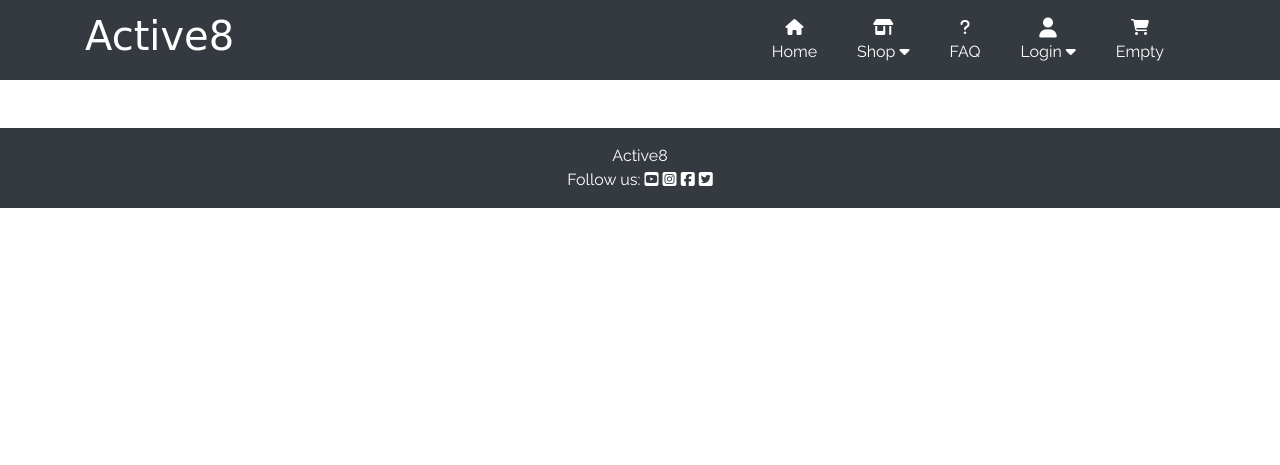
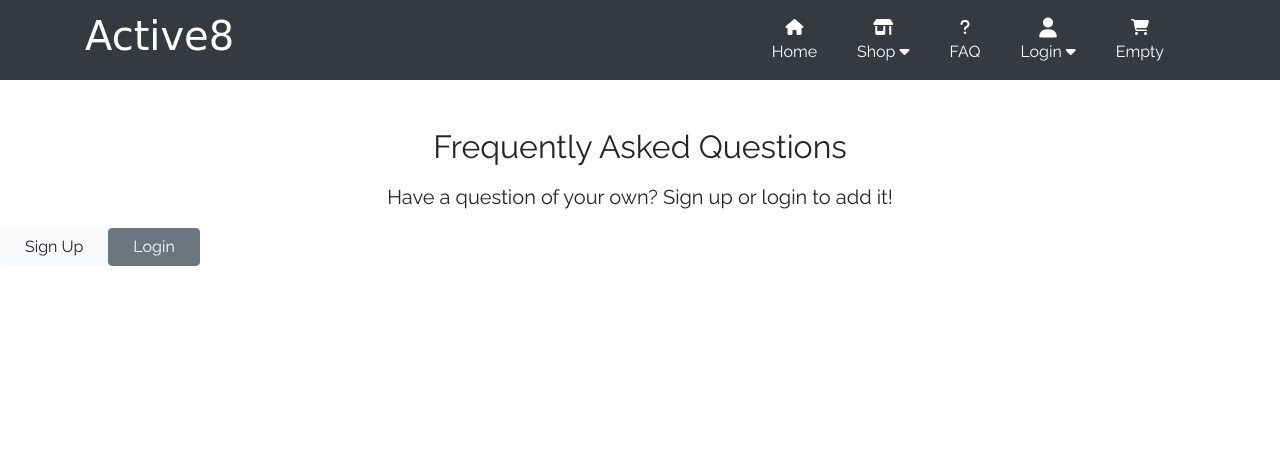
Before and after one commit to CeciliaSwe/portfolio-5th, a Django app: page /questions/ in a window 1280 px wide. Shown: the top 465 px of the page. Before the commit the page ends 208 px from the top, so only its background shows below. Run offline with Django 3.2, Linux system fonts and the light colour scheme; data that the repository does not hold is empty; some libraries are stand-ins or nearby versions; some web fonts are replaced.

Commit message:
Refine styling for questions form, add management link to navbar

```diff
--- a/questions/templates/questions/questions.html
+++ b/questions/templates/questions/questions.html
@@ -2,21 +2,46 @@
 {% load static %}
 {% block content %}
 
-<div class="container">
+<div class="py-5 text-center">
+    <h2 class="mb-3">Frequently Asked Questions
+    </h2>
+    {% if user.is_authenticated %}
+    <p class="lead">Have a question of your own? Add it here!
+    </p>
+    <div class="">
+        <a href="{% url 'add_question' %}" class="btn btn-custom rpunded-2 px-4 ">
+            Add Question <i class="fas fa-plus"></i>
+        </a>
+    </div>
+    {% else %}
+    <p class="lead">Have a question of your own? Sign up or login to add it!
+    </p>
+    <div class="d-grid gap-2 d-md-flex justify-content-md-start">
+        <a href="{% url 'account_signup' %}" class="btn btn-light px-4 ">
+            Sign Up
+        </a>
+        <a href="{% url 'account_login' %}" class="btn btn-secondary px-4">
+            Login
+        </a>
+    </div>
+    {% endif %}
+</div>
+
+<div class="container h-100">
     <div class="row mt-5">
         <!-- Start of card-->
         {% for question in question_list %}
-        <div class="col-8 offset-2">
+        <div class="col-8 offset-2 mt-2">
             <div class="card">
                 <div class="card-header">
                     <h2>{{ question.header }} </h2>
                 </div>
                 <div class="card-body">
-                    <h3> Question:</h3>
+                    <h4> Question:</h4>
                     <p>{{ question.detail }}</p>
                     {% if question.answer %}
                     <hr>
-                    <h3>Answer:</h3>
+                    <h4>Answer:</h4>
                     <p>{{ question.answer }}</p>
                     <hr>
                     {% endif %}
@@ -27,11 +52,12 @@
                 <div class="row mt-3">
                     <div class="col ml-3 mb-2">
                         <!-- Edit button -->
-                        <a href="{% url 'edit_question' question.id %}" class="btn btn-secondary btn-sm rounded-0">Edit
+                        <a href="{% url 'edit_question' question.id %}" class="btn btn-custom-secondary rounded-2">Edit/Reply
                             <i class="fas fa-pen"></i>
                         </a>
                         <!-- Modal Trigger -->
-                        <button type="button" class="btn btn-outline-secondary btn-sm rounded-0" data-toggle="modal" data-target="#deleteModal">
+                        <button type="button" class="btn btn-outline-danger rounded-2" data-toggle="modal"
+                            data-target="#deleteModal">
                             Delete
                             <i class="far fa-trash-alt"></i>
                         </button>
@@ -48,26 +74,21 @@
                         <div class="modal-content">
                             <div class="modal-header">
                                 <h5 class="modal-title" id="modalHeading">Delete Question</h5>
-                                <button type="button" class="btn-close" data-dismiss="modal"
+                                <button type="button" class="btn-light" data-dismiss="modal"
                                     aria-label="Close">x</button>
                             </div>
                             <div class="modal-body workout-card">
-                                Are you sure you want to delete this workout?
+                                Are you sure you want to delete this question?
                             </div>
                             <div class="modal-footer">
-                                <div class="btn d-inline-block btn-danger">
-                                    <a href="{% url 'delete_question' question.id %}">Delete</a>
+                                <div class="btn d-inline-block btn-outline-danger text-white">
+                                    <a href="{% url 'delete_question' question.id %}" >Delete</a>
                                 </div>
-                                <button type="button" class="btn btn-light" data-dismiss="modal">Close</button>
+                                <button type="button" class="btn btn-custom-secondary" data-dismiss="modal">Close</button>
                             </div>
                         </div>
                     </div>
                 </div>
-
-
-
-
-
                 {% endif %}
             </div>
         </div>
@@ -76,22 +97,20 @@
     </div>
 </div>
 
-
-
 <!-- pagination from django-->
 {% if is_paginated %}
 <nav class="" aria-label="Page navigation">
     <ul class="pagination justify-content-center">
         {% if page_obj.has_previous %}
         <li>
-            <a class="btn btn-secondary rounded-0 mt-3 " href="?page={{ page_obj.previous_page_number }}"
+            <a class="btn btn-secondary rounded-2 mt-3 " href="?page={{ page_obj.previous_page_number }}"
                 class="page-link">&laquo; PREV
             </a>
         </li>
         {% endif %}
         {% if page_obj.has_next %}
         <li>
-            <a class="btn btn-secondary rounded-0 mt-3 " href="?page={{ page_obj.next_page_number }}" class="page-link">
+            <a class="btn btn-secondary rounded-2 mt-3 " href="?page={{ page_obj.next_page_number }}" class="page-link">
                 NEXT &raquo;
             </a>
         </li>
@@ -101,5 +120,4 @@
 {% endif %}
 
 
-
 {% endblock %}
--- a/questions/views.py
+++ b/questions/views.py
@@ -15,7 +15,7 @@ class QuestionsList(generic.ListView):
     model = Question
     queryset = Question.objects.filter(status=1).order_by('-created_on')
     template_name = 'questions/questions.html'
-    paginate_by = 5
+    paginate_by = 3
 
 @login_required
 def manage_questions(request):
--- a/static/css/base.css
+++ b/static/css/base.css
@@ -16,10 +16,10 @@ body {
 
 footer {
     position: absolute;
-
     width: 100%;
 
 }
+
 
 /* from Bulma */
 .icon {
--- a/templates/base.html
+++ b/templates/base.html
@@ -112,7 +112,7 @@
               {% if request.user.is_authenticated %}
               {% if request.user.is_superuser %}
               <a href="{% url 'add_product' %}" class="dropdown-item">Product Management</a>
-              <a href="" class="dropdown-item">FAQ Management</a>
+              <a href="{% url 'manage_questions' %}" class="dropdown-item">FAQ Management</a>
               {% endif %}
               <a href="{% url 'profile' %}" class="dropdown-item">My Profile</a>
               <a href="{% url 'account_logout' %}" class="dropdown-item">Logout</a>
@@ -168,7 +168,7 @@
   {% block content %}
   {% endblock %}
 
-  <!-- Footer -->
+  <!-- Footer
   <footer class="footer mt-auto py-3 bg-dark text-white">
     <p class="m-0 text-center text-white">Active8</p>
     <p class="m-0 text-center text-white">Follow us:
@@ -185,7 +185,7 @@
         aria-label="Visit our Twitter Page! (opens in new tab)">
         <i class="fab fa-twitter-square ms-3"></i></a>
     </p>
-  </footer>
+  </footer>  -->
 
   {% block postloadjs %}
   <script type="text/javascript">
```
Also changed, not shown: questions/templates/questions/add_question.html (+4 -4 lines), questions/templates/questions/edit_question.html (+15 -29 lines).
